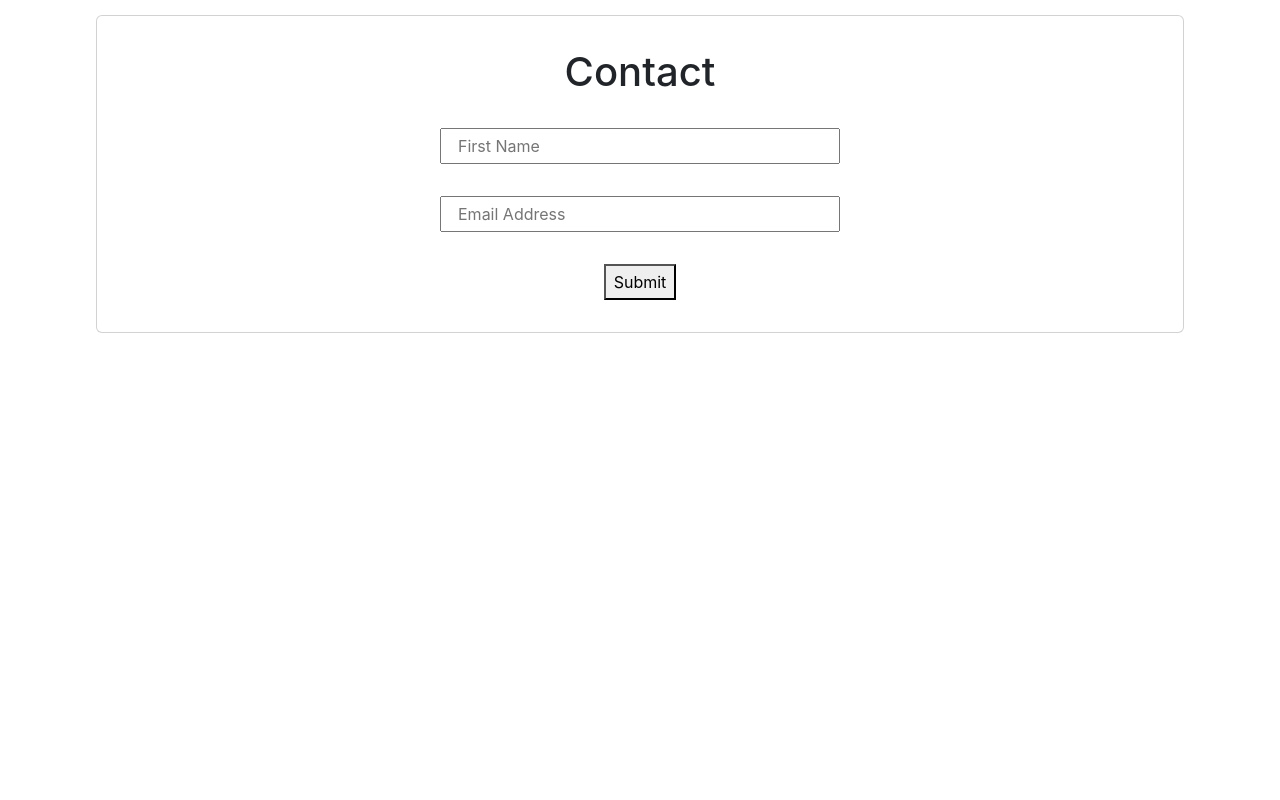
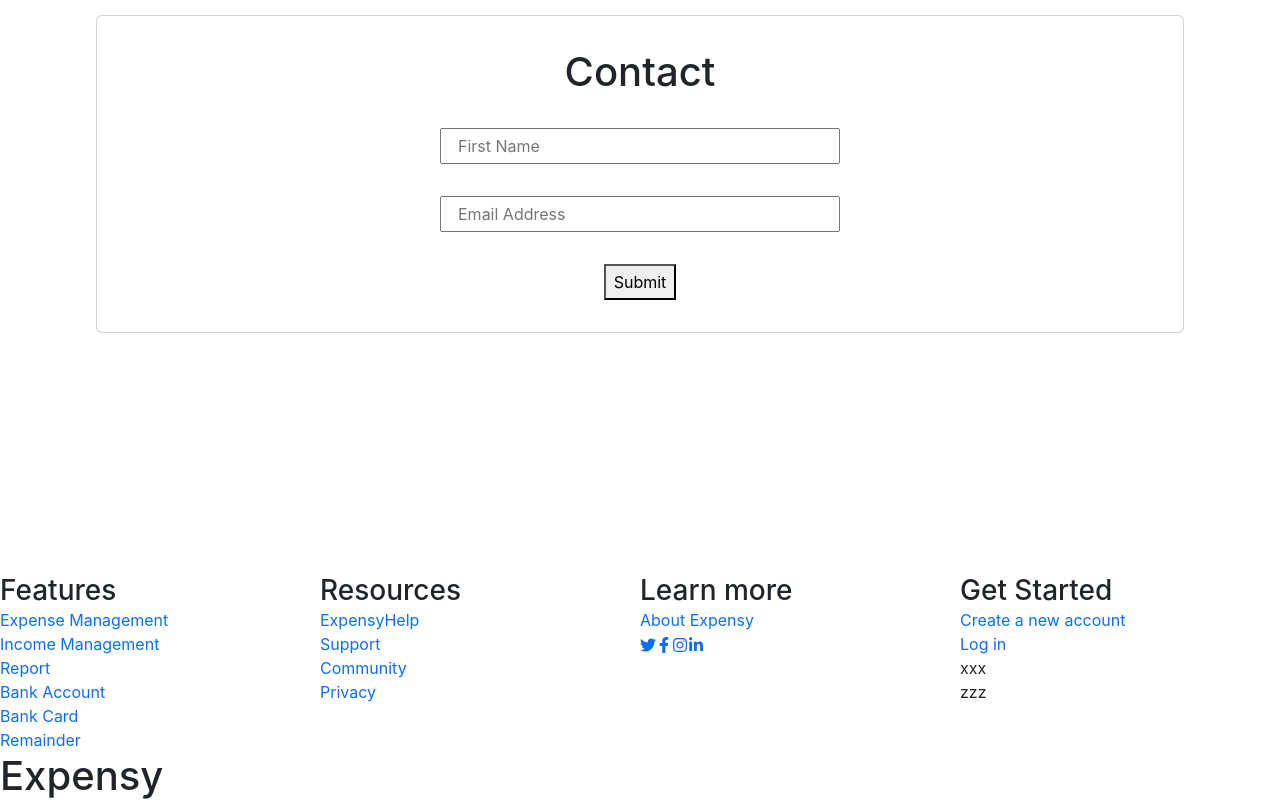
Before and after one commit to chinthaka20010226/LandingPage_InReact-Bootstrap-_, a React (Create React App) app: page / in a window 1280 px wide. Shown: the part 2626-3426 px from the top of the page. Before the commit the page ends 3200 px from the top, so only its background shows below. Built offline with nearby package versions, Linux system fonts and the light colour scheme.

Commit message:
Bottom section Structure is Okay

```diff
--- a/src/App.js
+++ b/src/App.js
@@ -6,6 +6,7 @@ import Home from './Components/Home.js';
 import Services from './Components/Services.js';
 import About from './Components/About.js';
 import Contact from "./Components/Contact.js";
+import Bottom from './Components/Bottom.js';
 
 function App() {
   return (
@@ -15,6 +16,7 @@ function App() {
       <Services />
       <About />
       <Contact />
+      <Bottom />
     </>
   );
 }
--- /dev/null
+++ b/src/Components/Bottom.js
@@ -0,0 +1,64 @@
+import React from 'react';
+
+// adding style
+import '../Styles/Bottom.css';
+
+// adding icons
+import { FaTwitter, FaFacebookF, FaInstagram, FaLinkedinIn } from "react-icons/fa";
+
+function Bottom(){
+    return(
+        <section className=''>
+            <div className='row'>
+                <div className='col-3'>
+                    <h3 className=''>Features</h3>
+                    <ul className=''>
+                        <li><a href='' alt=''>Expense Management</a></li>
+                        <li><a href='' alt=''>Income Management</a></li>
+                        <li><a href='' alt=''>Report</a></li>
+                        <li><a href='' alt=''>Bank Account</a></li>
+                        <li><a href='' alt=''>Bank Card</a></li>
+                        <li><a href='' alt=''>Remainder</a></li>
+                    </ul>
+                </div>
+                <div className='col-3'>
+                    <h3 className=''>Resources</h3>
+                    <ul className=''>
+                        <li><a href='' alt=''>ExpensyHelp</a></li>
+                        <li><a href='' alt=''>Support</a></li>
+                        <li><a href='' alt=''>Community</a></li>
+                        <li><a href='' alt=''>Privacy</a></li>
+                    </ul>
+                </div>
+                <div className='col-3'>
+                    <h3 className=''>Learn more</h3>
+                    <ul className=''>
+                        <li><a href='' alt=''>About Expensy</a></li>
+                    </ul>
+                    <div className='bottom-icons'>
+                        <a href='#' alt='' className='bottom-icon'><FaTwitter /></a>
+                        <a href='#' alt='' className='bottom-icon'><FaFacebookF /></a>
+                        <a href='#' alt='' className='bottom-icon'><FaInstagram /></a>
+                        <a href='#' alt='' className='bottom-icon'><FaLinkedinIn /></a>
+                    </div>
+                </div>
+                <div className='col-3'>
+                    <h3>Get Started</h3>
+                    <ul className=''>
+                        <li><a href='' alt=''>Create a new account</a></li>
+                        <li><a href='' alt=''>Log in</a></li>
+                    </ul>
+                    <p>xxx</p>
+                    <p>zzz</p>
+                </div>
+            </div>
+            <div className='row'>
+                <div className='col'>
+                    <h1>Expensy</h1>
+                </div>
+            </div>
+        </section>
+    )
+}
+
+export default Bottom;
--- /dev/null
+++ b/src/Styles/Bottom.css
@@ -0,0 +1,17 @@
+/* --- Global --- */
+* {
+    margin: 0 !important;
+    padding: 0 !important;
+    text-decoration: none !important;
+    list-style: none !important;
+}
+
+
+/* --- Body --- */
+.bottom-icons {
+    /* width: 100px; */
+}
+
+.bottom-icon {
+    /* width: 40px !important; */
+}
```
